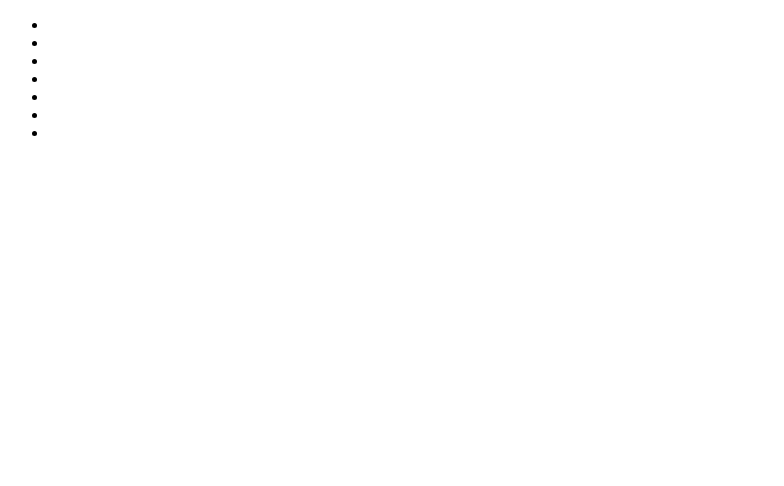
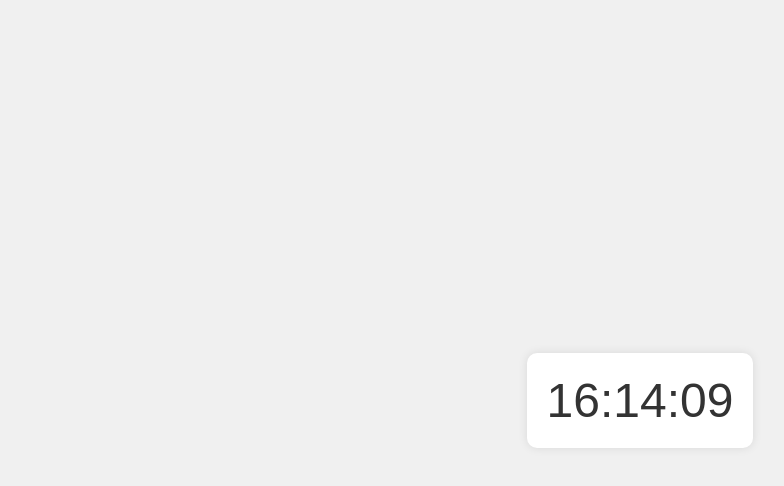
Before and after one commit to kashifshahzad050/website, a plain HTML site: page index.html in a window 1280 px wide. Shown: the whole page, without its empty margins (0-784 px from the left). Drawn offline with Linux system fonts and the light colour scheme.

Commit message:
digital clock

```diff
--- a/index.html
+++ b/index.html
@@ -1,21 +1,32 @@
 <!DOCTYPE html>
 <html lang="en">
+
 <head>
     <meta charset="UTF-8">
-    <meta name="viewport" content="width=device-width, initial-scale=1.0">
-    <title>Document</title>
+    <title>Digital Clock</title>
+    <link rel="stylesheet" href="style.css">
 </head>
+
 <body>
-    <main>
-        <ul>
-            <li></li>
-            <li></li>
-            <li></li>
-            <li></li>
-            <li></li>
-            <li></li>
-            <li></li>
-        </ul>
-    </main>
+    <div class="clock">
+        <div id="time"></div>
+    </div>
+
+    <script>
+        function updateTime() {
+            const now = new Date();
+            console.log(now);
+            const hours = now.getHours().toString().padStart(2, '0');
+            const minutes = now.getMinutes().toString().padStart(2, '0');
+            const seconds = now.getSeconds().toString().padStart(2, '0');
+            const timeString = `${hours}:${minutes}:${seconds}`;
+
+            document.getElementById('time').textContent = timeString;
+        }
+
+        setInterval(updateTime, 1000);
+
+    </script>
 </body>
+
 </html>
--- /dev/null
+++ b/style.css
@@ -0,0 +1,18 @@
+body {
+    display: flex;
+    justify-content: center;
+    align-items: center;
+    height: 100vh;
+    margin: 0;
+    font-family: 'Arial', sans-serif;
+    background-color: #f0f0f0;
+  }
+
+  .clock {
+    font-size: 3em;
+    color: #333;
+    background-color: #fff;
+    border-radius: 10px;
+    padding: 20px;
+    box-shadow: 0 0 10px rgba(0, 0, 0, 0.1);
+  }
```
